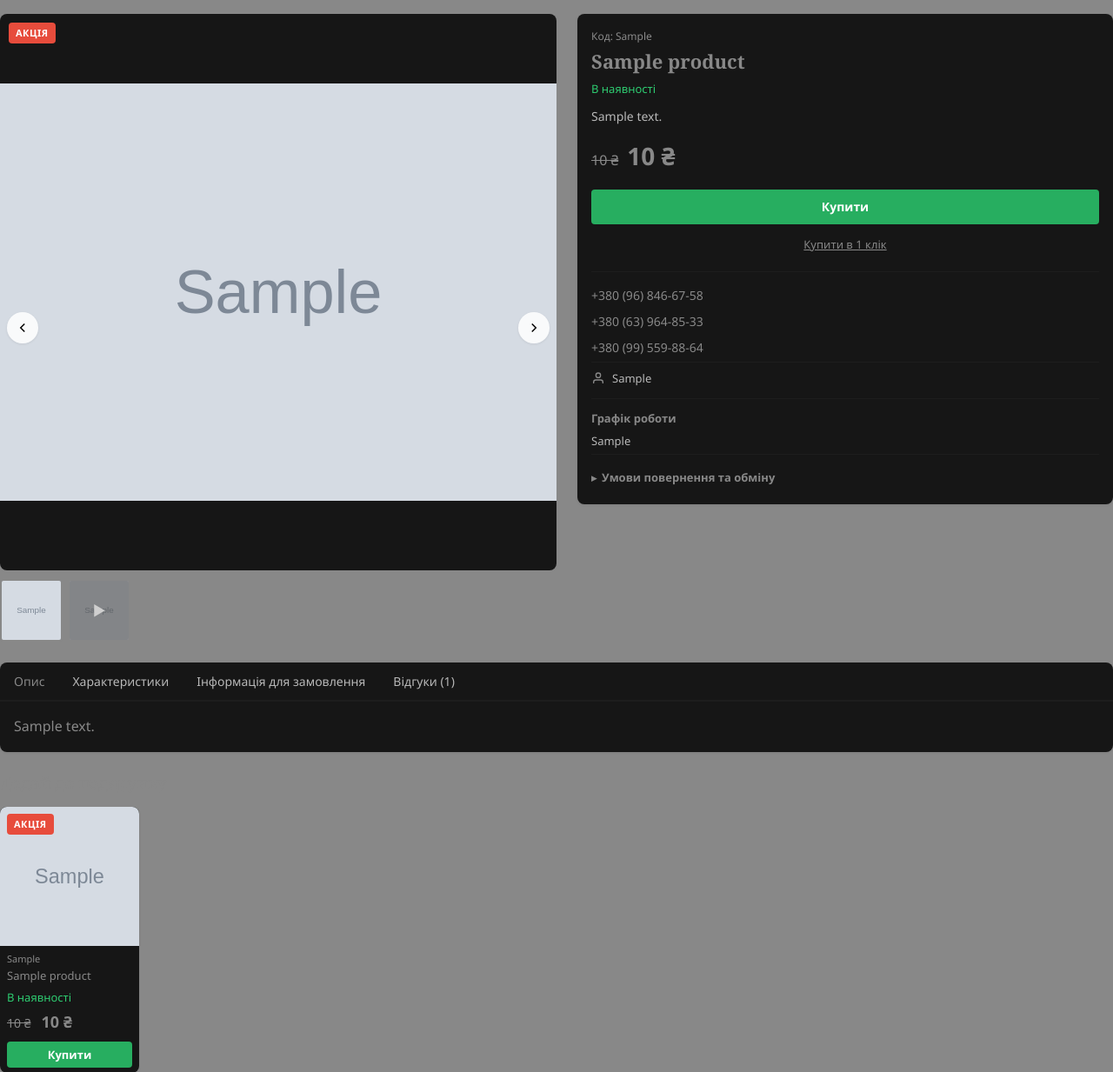
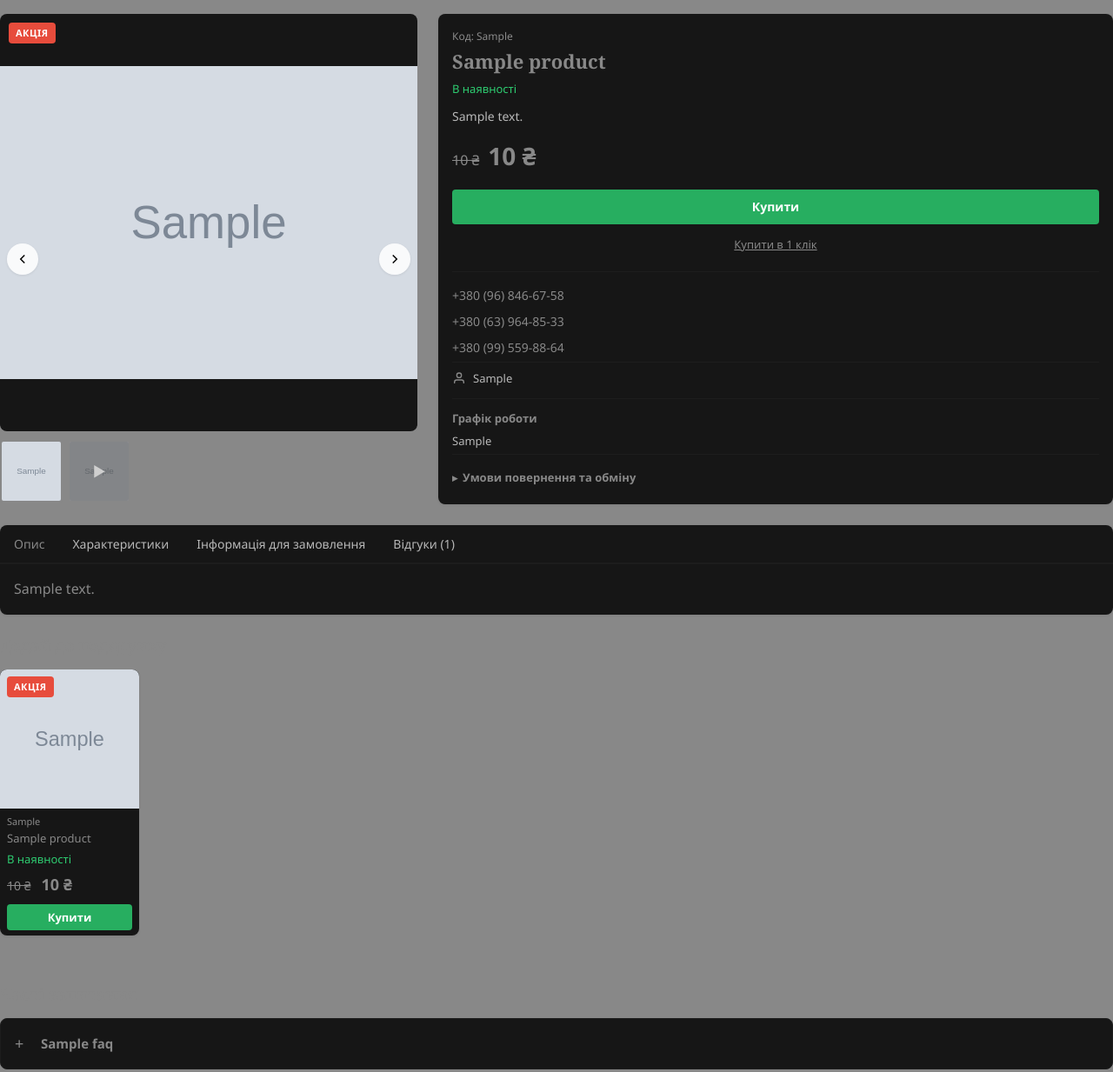
Before and after one commit to BonisOleg/books, a Django app: a page that uses templates/base.html in a window 1280 px wide. Shown: the part 177-1410 px from the top of the page at 87% size. Run offline with Django 5.2, Linux system fonts and the light colour scheme; data comes from the database, SQL or seed files in the repository; tables that the repository leaves empty hold one stand-in row (values such as "Sample post"); grey boxes marked "Sample" are stand-in pictures; some libraries are stand-ins or nearby versions.

Commit message:
fix: обмежити ширину галереї товару на desktop до 480px
Квадратне зображення (1000×1000) для KU2762 заповнювало весь контейнер
галереї на широких екранах (≥1280px), де gallery досягала ~600×600px.
max-width: 480px обмежує галерею рівномірно для всіх товарів.

Made-with: Cursor

```diff
--- a/static/css/responsive.css
+++ b/static/css/responsive.css
@@ -70,6 +70,7 @@
 
     .product-gallery {
         flex: 0 0 50%;
+        max-width: 480px;
     }
 
     .product-info {
```
